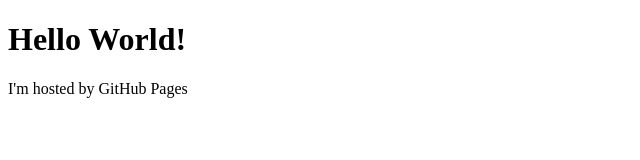
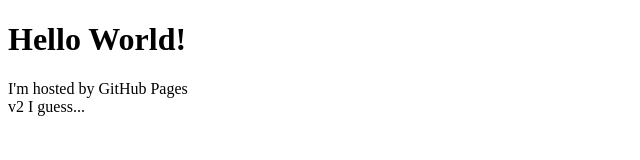
Before and after one commit to riccardoshrives/hello-world, a plain HTML site: page index.html in a window 1280 px wide. Shown: the full height of the page, 0-640 px from the left. Drawn offline with Linux system fonts and the light colour scheme.

Commit message:
Second try

```diff
--- a/index.html
+++ b/index.html
@@ -7,7 +7,8 @@
 
 <body>
   <h1>Hello World!</h1>
-  <p>I'm hosted by GitHub Pages</p>
+	<p>I'm hosted by GitHub Pages<br>v2 I guess...
+	</p>
 </body>
 
 </html>
```
